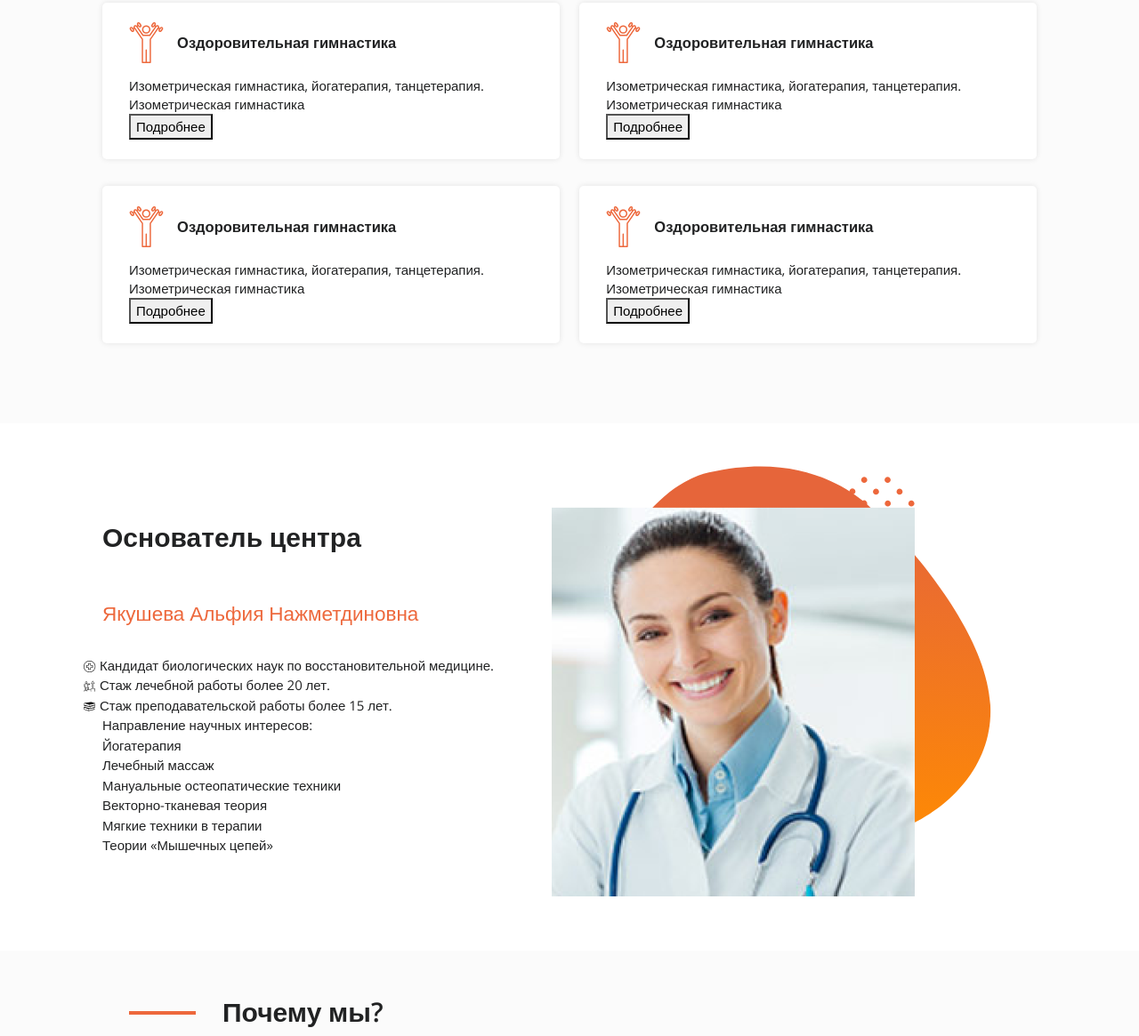
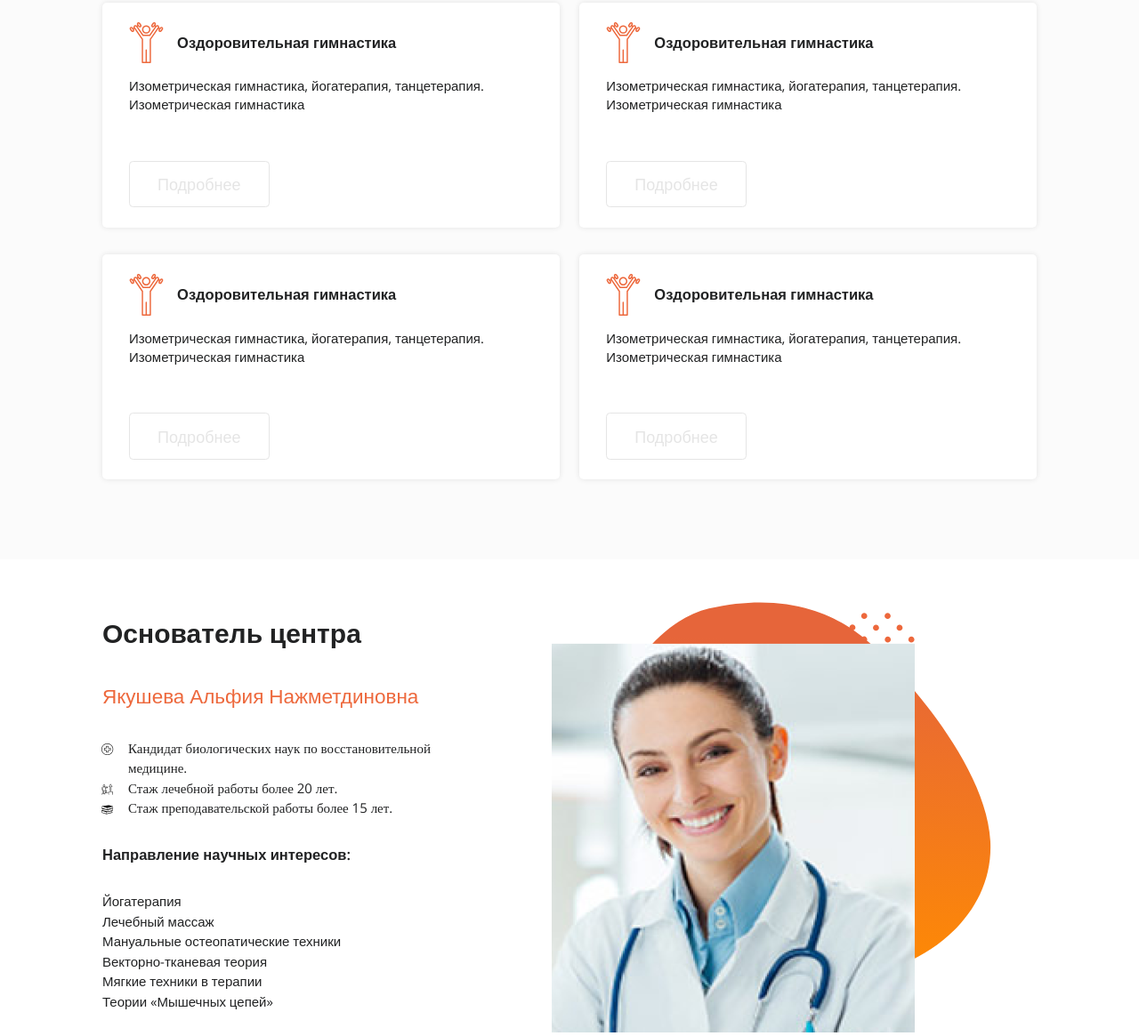
Before and after one commit to danilbakshaev/soft-clinic, a website: page app/index.html in a window 1280 px wide. Shown: the part 224-1389 px from the top of the page at 89% size. Drawn offline with nearby package versions, Linux system fonts and the light colour scheme.

Commit message:
правки майн

```diff
--- a/app/index.html
+++ b/app/index.html
@@ -81,9 +81,11 @@
 						<div class="graph">
 							<p>Изометрическая гимнастика, йогатерапия, танцетерапия. Изометрическая гимнастика</p>
 						</div>
-						<a href="" class="">
-							<button class="btn">Подробнее</button>
-						</a>
+						<div class="btn-wrap">
+							<a class="btn1" href="">
+								<span>Подробнее</span>
+							</a>
+						</div>
 					</div>
 					<div class="item">
 						<div class="flex flex-align_center">
@@ -93,9 +95,11 @@
 						<div class="graph">
 							<p>Изометрическая гимнастика, йогатерапия, танцетерапия. Изометрическая гимнастика</p>
 						</div>
-						<a href="" class="">
-							<button class="btn">Подробнее</button>
-						</a>
+						<div class="btn-wrap">
+							<a class="btn1" href="">
+								<span>Подробнее</span>
+							</a>
+						</div>
 					</div>
 					<div class="item">
 						<div class="flex flex-align_center">
@@ -105,9 +109,11 @@
 						<div class="graph">
 							<p>Изометрическая гимнастика, йогатерапия, танцетерапия. Изометрическая гимнастика</p>
 						</div>
-						<a href="" class="">
-							<button class="btn">Подробнее</button>
-						</a>
+						<div class="btn-wrap">
+							<a class="btn1" href="">
+								<span>Подробнее</span>
+							</a>
+						</div>
 					</div>
 					<div class="item">
 						<div class="flex flex-align_center">
@@ -117,9 +123,11 @@
 						<div class="graph">
 								<p>Изометрическая гимнастика, йогатерапия, танцетерапия. Изометрическая гимнастика</p>
 						</div>
-						<a href="" class="">
-							<button class="btn">Подробнее</button>
-						</a>
+						<div class="btn-wrap">
+							<a class="btn1" href="">
+								<span>Подробнее</span>
+							</a>
+						</div>
 					</div>
 				</div>
 			</section>
@@ -131,21 +139,20 @@
 						<h2 class="blue">Основатель центра</h2>
 						<div class="name_founder">Якушева Альфия Нажметдиновна</div>
 						<div class="skills">
-							<div>
-								<img src="img/founder_center/hospital.png" alt="">
-								Кандидат биологических наук по восстановительной
-								медицине.
+							<div class="flex">
+								<div><img src="img/founder_center/hospital.png" alt=""></div>
+								<span class="pdn">Кандидат биологических наук по восстановительной медицине.</span>
 							</div>
-								<div>
-									<img src="img/founder_center/goal.png" alt="">
-									Стаж лечебной работы более 20 лет.
+								<div class="flex">
+									<div><img src="img/founder_center/goal.png" alt=""></div>
+									<span class="pdn">Стаж лечебной работы более 20 лет. </span>
 								</div>
-								<div>
-									<img src="img/founder_center/book.png" alt="">
-									Стаж преподавательской работы более 15 лет.
+								<div class="flex">
+									<div><img src="img/founder_center/book.png" alt=""></div>
+									<span class="pdn">Стаж преподавательской работы более 15 лет.</span>
 							</div>
 						</div>
-						<span>Направление научных интересов:</span>
+						<div class="line_of_interest"><span>Направление научных интересов:</span></div>
 						<ul>
 							<li>Йогатерапия</li>
 							<li>Лечебный массаж</li>
--- a/app/sass/main.sass
+++ b/app/sass/main.sass
@@ -324,6 +324,15 @@ h5
 // Блок "наши услуги"
 .services
 	background-color: $bcgcolor
+	@media screen and (max-width: 960px)
+		span
+		font-size: 1rem
+	@media screen and (max-width: 720px)
+		font-size: 1rem !important
+
+
+
+
 	.item
 		background-color: $white
 		padding: 1.5rem 2rem
@@ -334,7 +343,7 @@ h5
 	.item:nth-child(2n+1)
     	margin-right: 1.5rem
 	.graph
-		padding-top: 1rem
+		padding: 1rem 0
 		font-weight: 400
 		font-size: 1rem
 		line-height: 1.4rem
@@ -345,6 +354,42 @@ h5
 		font-weight: 600
 		font-size: 1.1rem
 		line-height: 1.5rem
+		@media screen and (max-width: 720px)
+			font-size: 1rem
+		@media screen and (max-width: 540px)
+			font-size: 0.5rem
+.btn1
+	display: flex
+	align-items: center
+	justify-content: center
+	width: 10.5rem
+	height: 3.5rem
+	background-color: $white
+	border-radius: 0.3rem
+	border: $lightgray
+	border-style: solid
+	border-width: 0.1rem
+	margin: 2.5rem 0 0 0
+	color: $lightgray
+	font-weight: 400
+	font-size: 1.2rem
+	line-height: 1.2rem
+	transition: 200ms linear
+	&:hover
+		background: $Orange
+		color: $white
+		border: none
+		transition: 200ms linear
+		text-decoration: none
+	&:active
+		background: $lightOrange
+		transition: 200ms linear
+		background-color: $white
+		padding: 1.5rem 2rem
+		border-radius: 5px
+		box-shadow: 0rem 0rem 0.4rem rgba(0, 0, 0, 0.1)
+		margin-bottom: 2rem
+
 .btn-wrap
 	display: flex
 	flex-wrap: wrap
@@ -371,28 +416,30 @@ h5
 		&:hover
 			color: #fff
 			background-color: $lightOrange
-// .btn
-// 	width: 10.5rem
-// 	height: 2.5rem
-// 	background-color: $white
-// 	border-radius: 0.3rem
-// 	border: $lightgray
-// 	border-style: solid
-// 	border-width: 0.1rem
-// 	margin: 1.5rem 0 0 0
-// 	color: $lightgray
-// 	font-weight: 400
-// 	font-size: 1rem
-// 	line-height: 1.2rem
-// 	transition: 200ms linear
-// 	&:hover
-// 		background: $Orange
-// 		color: $white
-// 		border: none
-// 		transition: 200ms linear
-// 	&:active
-// 		background: $lightOrange
-// 		transition: 200ms linear
+.btn1
+	// // width: 10.5rem
+	// height: 3.5rem
+	// // background-color: $white
+	// border-radius: 0.3rem
+	// border: $lightgray
+	// border-style: solid
+	// border-width: 0.1rem
+	// // margin: 2.5rem 0 0 0
+	// color: $lightgray
+	// font-weight: 400
+	// font-size: 1.2rem
+	// line-height: 1.2rem
+	// transition: 200ms linear
+	// &:hover
+	// 	background: $Orange
+	// 	color: $white
+	// 	border: none
+	// 	transition: 200ms linear
+	// 	text-decoration: none
+	// &:active
+	// 	background: $lightOrange
+	// 	transition: 200ms linear
+
 .gym_img
 	max-width: 3.1rem
 	max-height: 3.1rem
@@ -404,18 +451,28 @@ h5
 	.wrapper_main
 	.block_one
 		width: 50%
+	.blue
+		margin: 0
 	.name_founder
 		color: $Orange
 		font-size: 1.5rem
 		margin: 2rem 0
 	.skills
-		// width: 28.4rem
-		// font-family: Open Sans
-		// font-style: normal
-		// font-weight: normal
-		// font-size: 1rem
-		// line-height: 1.5rem
-		// color: $black
+		width: 28.4rem
+		font-family: Open Sans
+		font-weight: normal
+		font-size: 1rem
+		line-height: 1.5rem
+		color: $black
+	.flex
+		flex-wrap: nowrap
+	.pdn
+		padding-left: 15px
+	.line_of_interest
+		margin: 2rem 0
+		font-weight: 600
+		font-size: 1.1rem
+		line-height: 1.5rem
 	.block_two
 		width: 50%
 		background: url(/img/Frame.svg) no-repeat
@@ -473,12 +530,16 @@ h5
 		margin-top: 1rem
 	.block_two
 		width: 50%
+		background: url(/img/quotes.svg) no-repeat
+		background-position: 30rem 3rem
+
 	.graph
 		margin: 3rem 0
+		width: 29rem
 	.indent
 		margin: 0 3.3rem
 	p
-		margin: 0.1rem 0
+		margin: 0.3rem 0
 		font-weight: 400
 		font-size: 1rem
 		// line-height: 1.5rem
@@ -488,11 +549,13 @@ h5
 		font-weight: 700
 		font-size: 2.2rem
 		border-bottom: 0.1rem solid $Orange
+		padding-bottom: 0.3rem
 
 		// line-height: 1.5rem
 	.sentence
 		font-weight: 400
 		font-size: 0.9rem
+		padding-top: 0.5rem
 		// line-height: 1.5rem
 
 
```
Also changed, not shown: app/css/styles.min.css, app/img/quotes.svg (added).
